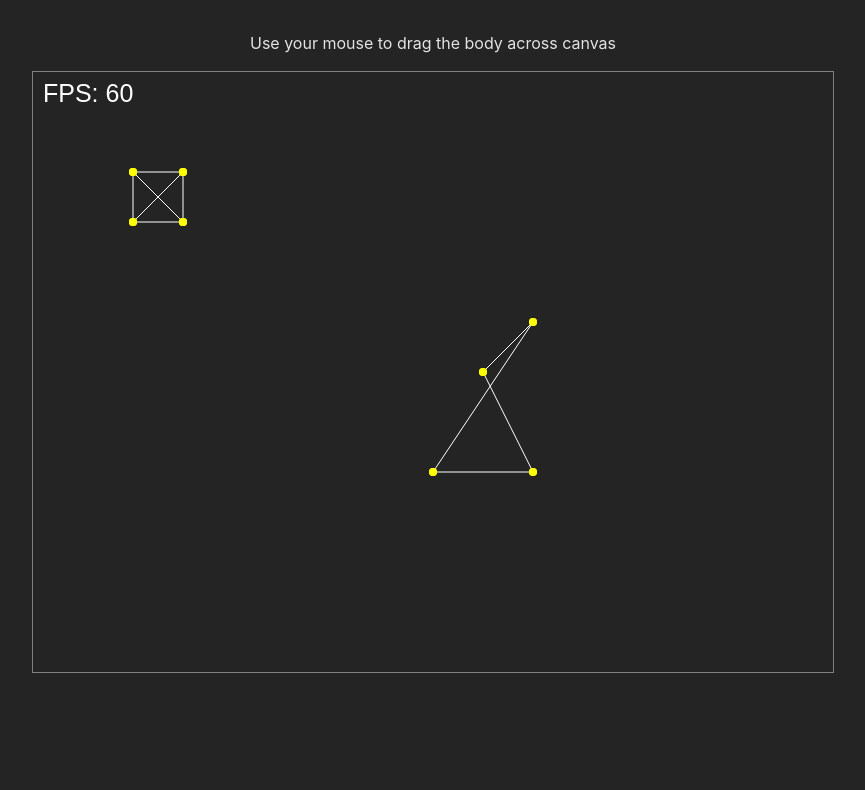
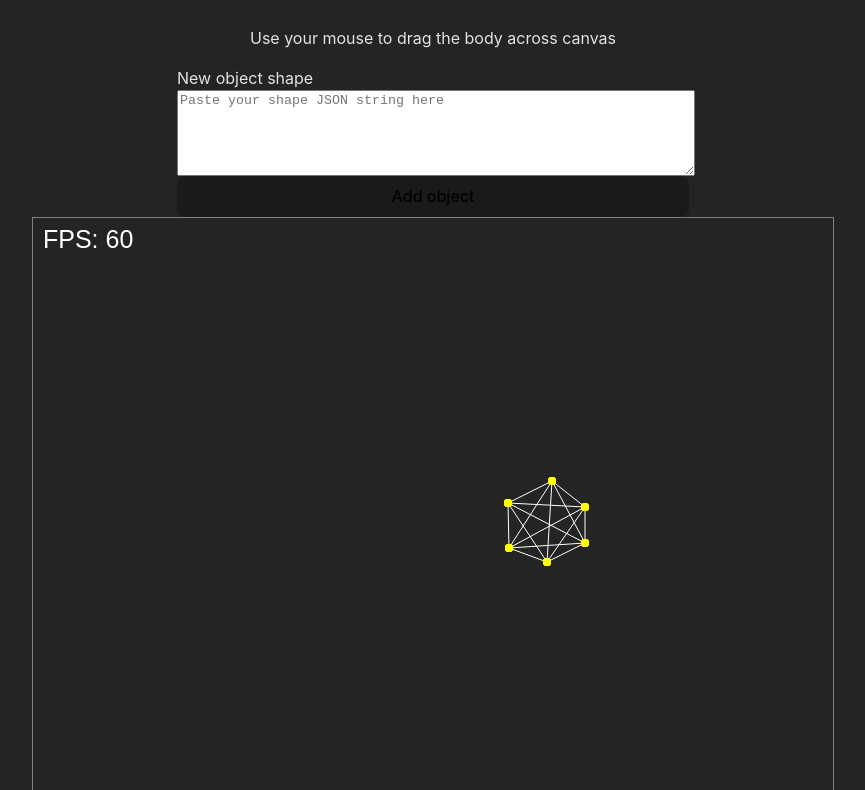
Before and after one commit to datuchela/fizziks-soft-body, a website built with Vite: page index.html in a window 1280 px wide. Shown: the part 115-905 px from the top of the page, without its empty margins (207-1072 px from the left). Before the commit the page ends 800 px from the top, so only its background shows below. Built offline with nearby package versions, Linux system fonts and the light colour scheme.

Commit message:
feat\!: object shape adding from editor

```diff
--- a/index.html
+++ b/index.html
@@ -1,19 +1,27 @@
 <!DOCTYPE html>
 <html lang="en">
+
 <head>
   <meta charset="UTF-8" />
   <link rel="icon" type="image/svg+xml" href="/vite.svg" />
   <meta name="viewport" content="width=device-width, initial-scale=1.0" />
   <title>Fizziks 2.0</title>
 </head>
+
 <body>
   <h1>Interactive Physics Engine</h1>
   <div>
     <p>Use your mouse to drag the body across canvas</p>
+  </div>
+  <div class="shape-input-wrapper">
+    <label for="shape-input">New object shape</label>
+    <textarea id="shape-input" placeholder="Paste your shape JSON string here"></textarea>
+    <button id="shape-add">Add object</button>
   </div>
   <button class="canvas-button">
     <canvas id="physics-canvas"></canvas>
   </button>
   <script type="module" src="/src/main.ts"></script>
 </body>
+
 </html>
--- a/package.json
+++ b/package.json
@@ -11,6 +11,6 @@
   },
   "devDependencies": {
     "typescript": "^5.0.2",
-    "vite": "^4.5.5"
+    "vite": "^7.1.2"
   }
 }
--- a/src/engine/controllers.ts
+++ b/src/engine/controllers.ts
@@ -118,7 +118,7 @@ export type MouseState = {
 export const attachMouseDownListener = (
   canvas: HTMLCanvasElement,
   mouseState: MouseState,
-  softBody: SoftBodyObject
+  softBodies: SoftBodyObject[]
 ) => {
   canvas.addEventListener("mousedown", (e) => {
     mouseState.isMouseDown = true;
@@ -131,6 +131,8 @@ export const attachMouseDownListener = (
 
     let closestDistance: number | undefined;
 
+    for (let j = 0; j < softBodies.length; ++j) {
+      const softBody = softBodies[j];
       for (let i = 0; i < softBody.particles.length; ++i) {
         const currentParticle = softBody.particles[i];
         const currDistance = Vector.subtract(
@@ -140,6 +142,7 @@ export const attachMouseDownListener = (
         if (closestDistance === undefined || currDistance < closestDistance) {
           mouseState.closestParticle = softBody.particles[i];
           closestDistance = currDistance;
+        }
       }
     }
   });
--- a/src/engine/helpers/generateSoftBody.ts
+++ b/src/engine/helpers/generateSoftBody.ts
@@ -1,10 +1,24 @@
 import { Particle } from "../objects/Particle";
 import { SoftBodyObject } from "../objects/SoftBodyObject";
+import { Spring } from "../objects/Spring";
 import { Shape } from "../softBodyShapes";
 
 export const generateSoftBody = (shape: Shape) => {
-  const particles: Particle[] = shape.map(
-    (point) => new Particle({ ...point })
+  const particles: Particle[] = shape.particles.map(
+    (p) => new Particle({ ...p, mass: 10 })
   );
-  return new SoftBodyObject({ particles });
+  const springs: Spring[] = shape.springs.map(
+    (s) => {
+      const p1 = particles.filter(p => p.id === s.p1)[0];
+      const p2 = particles.filter(p => p.id === s.p2)[0];
+      console.log("p1: ", p1);
+      return new Spring({particles: [p1, p2]});
+    }
+  );
+  return new SoftBodyObject({ particles, springs });
 };
+
+export const parseRawJSONSoftBody = (rawShape: string) => {
+  const parsedShape: Shape = JSON.parse(rawShape);
+  return parsedShape;
+}
--- a/src/engine/init.ts
+++ b/src/engine/init.ts
@@ -1,9 +1,7 @@
 import { EngineState } from "./EngineState";
-import { Spring } from "./objects/Spring";
 import { Vector } from "./Vector";
 
-import { generateSoftBody } from "./helpers/generateSoftBody";
-import { square } from "./softBodyShapes";
+import { generateSoftBody, parseRawJSONSoftBody } from "./helpers/generateSoftBody";
 import { SoftBodyObject } from "./objects/SoftBodyObject";
 
 import { DEFAULT_ENGINE_CONFIG } from "./init.constants";
@@ -54,15 +52,10 @@ export const init = ({
     },
   });
 
-  const softBody = generateSoftBody(square);
+  const rawShape = `{"particles":[{"id":"11","x":475,"y":285},{"id":"12","x":519,"y":263},{"id":"13","x":552,"y":289},{"id":"14","x":552,"y":325},{"id":"15","x":514,"y":344},{"id":"16","x":476,"y":330}],"springs":[{"p1":"12","p2":"13"},{"p1":"13","p2":"14"},{"p1":"14","p2":"15"},{"p1":"15","p2":"16"},{"p1":"16","p2":"11"},{"p1":"11","p2":"12"},{"p1":"15","p2":"12"},{"p1":"15","p2":"13"},{"p1":"15","p2":"11"},{"p1":"16","p2":"14"},{"p1":"16","p2":"13"},{"p1":"16","p2":"12"},{"p1":"11","p2":"13"},{"p1":"11","p2":"14"},{"p1":"12","p2":"14"}]}`
 
-  // add inside bonds
-  softBody.springs.push(
-    new Spring({ particles: [softBody.particles[0], softBody.particles[2]] })
-  );
-  softBody.springs.push(
-    new Spring({ particles: [softBody.particles[1], softBody.particles[3]] })
-  );
+  const shape = parseRawJSONSoftBody(rawShape);
+  const softBody = generateSoftBody(shape);
 
   engineState.addObject(softBody);
 
@@ -72,7 +65,7 @@ export const init = ({
     closestParticle: null,
   };
 
-  attachMouseDownListener(canvas, mouseState, softBody);
+  attachMouseDownListener(canvas, mouseState, engineState.objects);
   attachMouseUpListener(mouseState);
   attachMouseMoveListener(canvas, mouseState);
 
--- a/src/engine/objects/Particle.ts
+++ b/src/engine/objects/Particle.ts
@@ -4,6 +4,7 @@ const COLLIDING_COLOR = "red";
 const NOT_COLLIDING_COLOR = "yellow";
 
 export interface Particle {
+  id: string;
   name: string | undefined;
   p: Vector;
   v: Vector;
@@ -16,6 +17,7 @@ export interface Particle {
 }
 
 export interface ParticleConstructorProps {
+  id: string;
   name?: string;
   mass: number;
   radius?: number;
@@ -26,7 +28,8 @@ export interface ParticleConstructorProps {
 }
 
 export class Particle {
-  constructor({ name, x, y, v, f, mass, radius }: ParticleConstructorProps) {
+  constructor({ id, name, x, y, v, f, mass, radius }: ParticleConstructorProps) {
+    this.id = id;
     this.name = name;
     this.radius = radius ?? 4;
     this.mass = mass;
--- a/src/engine/objects/SoftBodyObject.ts
+++ b/src/engine/objects/SoftBodyObject.ts
@@ -10,12 +10,13 @@ export interface SoftBodyObject {
 
 export interface PhysicsObjectConstructorProps {
   particles: Particle[];
+  springs: Spring[];
 }
 
 export class SoftBodyObject {
-  constructor({ particles }: PhysicsObjectConstructorProps) {
+  constructor({ particles, springs }: PhysicsObjectConstructorProps) {
     this.particles = particles;
-    this.springs = SoftBodyObject.generateBonds(particles);
+    this.springs = springs;
   }
 
   get boundingRect() {
@@ -93,12 +94,4 @@ export class SoftBodyObject {
       return [particle.p, nextParticle.p];
     });
   };
-
-  static generateBonds = (particles: Particle[]): Spring[] => {
-    return particles.map((particle, index) => {
-      const nextIndex = index !== particles.length - 1 ? index + 1 : 0;
-      const nextParticle = particles[nextIndex];
-      return new Spring({ particles: [particle, nextParticle] });
-    });
-  };
 }
--- a/src/engine/objects/Spring.ts
+++ b/src/engine/objects/Spring.ts
@@ -27,6 +27,8 @@ export class Spring {
     dampening,
   }: SpringConstructorProps) {
     this.particles = particles;
+
+    console.log(this.particles);
 
     this.restLength =
       restLength ??
--- a/src/engine/softBodyShapes.ts
+++ b/src/engine/softBodyShapes.ts
@@ -1,20 +1,31 @@
 export type Shape = {
-  x: number;
-  y: number;
-  mass: number;
-  additionalBonds?: number[];
-}[];
+  particles: {
+    id: string;
+    x: number;
+    y: number;
+    mass?: number;
+  }[];
+  springs: {
+    p1: string;
+    p2: string;
+  }[];
+};
 
-export const square: Shape = [
-  { x: 100, y: 100, mass: 10 },
-  { x: 150, y: 100, mass: 10 },
-  { x: 150, y: 150, mass: 10 },
-  { x: 100, y: 150, mass: 10 },
-];
+export const square: Shape = {
+  particles: [
+    { id: "1", x: 443, y: 193 },
+    { id: "2", x: 478, y: 193 },
+    { id: "3", x: 479, y: 222 },
+    { id: "4", x: 444, y: 223 }
+  ],
+  springs:[
+    { p1: "1", p2: "2" },
+    { p1: "2", p2: "3" },
+    { p1: "3", p2: "4" },
+    { p1: "4", p2: "1" }
+  ]
+};
 
-export const softBodyShape2: Shape = [
-  { x: 400, y: 400, mass: 10 },
-  { x: 500, y: 400, mass: 10 },
-  { x: 450, y: 300, mass: 10 },
-  { x: 500, y: 250, mass: 10 },
-];
+/*
+ {"particles":[{"id":"1","x":376,"y":171},{"id":"2","x":609,"y":178},{"id":"3","x":626,"y":287},{"id":"4","x":530,"y":345},{"id":"5","x":368,"y":347},{"id":"6","x":323,"y":294},{"id":"7","x":297,"y":193}],"springs":[{"p1":"1","p2":"2"},{"p1":"2","p2":"3"},{"p1":"3","p2":"4"},{"p1":"4","p2":"5"},{"p1":"5","p2":"6"},{"p1":"6","p2":"7"},{"p1":"7","p2":"1"},{"p1":"3","p2":"1"},{"p1":"6","p2":"2"},{"p1":"4","p2":"1"},{"p1":"5","p2":"2"},{"p1":"4","p2":"7"}]}
+ */
--- a/src/main.ts
+++ b/src/main.ts
@@ -1,13 +1,18 @@
 import { init } from "./engine/init";
 import { engineConfig } from "./engine.config";
 import "./style.css";
-import { generateSoftBody } from "./engine/helpers/generateSoftBody";
-import { softBodyShape2 } from "./engine/softBodyShapes";
+import { generateSoftBody, parseRawJSONSoftBody } from "./engine/helpers/generateSoftBody";
 
 const CANVAS_WIDTH = 800;
 const CANVAS_HEIGHT = 600;
 
-const canvas = document.getElementById("physics-canvas") as HTMLCanvasElement;
+const shapeTextArea = document.getElementById("shape-input") as HTMLTextAreaElement | null;
+const shapeAddBtn = document.getElementById("shape-add") as HTMLButtonElement | null;
+if(!shapeTextArea) throw new Error("Couldn't find shapeTextArea");
+if(!shapeAddBtn) throw new Error("Couldn't find shapeAddBtn");
+
+const canvas = document.getElementById("physics-canvas") as HTMLCanvasElement | null;
+if(!canvas) throw new Error("Couldn't find physics-canvas");
 canvas.width = CANVAS_WIDTH;
 canvas.height = CANVAS_HEIGHT;
 
@@ -16,6 +21,9 @@ if (!ctx) throw new Error("Couldn't get context of a canvas");
 
 const { addObject } = init({ canvas, ctx, engineConfig });
 
-const softBody2 = generateSoftBody(softBodyShape2);
-
-addObject(softBody2);
+shapeAddBtn.addEventListener("click", () => {
+  const rawShape = shapeTextArea.value;
+  const parsedShape = parseRawJSONSoftBody(rawShape);
+  const softBody = generateSoftBody(parsedShape);
+  addObject(softBody);
+});
--- a/src/style.css
+++ b/src/style.css
@@ -19,6 +19,7 @@ a {
   color: #646cff;
   text-decoration: inherit;
 }
+
 a:hover {
   color: #535bf2;
 }
@@ -50,9 +51,11 @@ h1 {
   will-change: filter;
   transition: filter 300ms;
 }
+
 .logo:hover {
   filter: drop-shadow(0 0 2em #646cffaa);
 }
+
 .logo.vanilla:hover {
   filter: drop-shadow(0 0 2em #3178c6aa);
 }
@@ -76,9 +79,11 @@ button {
   cursor: pointer;
   transition: border-color 0.25s;
 }
+
 button:hover {
   border-color: #646cff;
 }
+
 button:focus,
 button:focus-visible {
   outline: 4px auto -webkit-focus-ring-color;
@@ -88,6 +93,17 @@ body {
   display: flex;
   align-items: center;
   justify-content: center;
+}
+
+.shape-input-wrapper {
+  display: flex;
+  flex-direction: column;
+  width: 40%;
+}
+
+#shape-input {
+  width: 100%;
+  height: 10ch;
 }
 
 #physics-canvas {
```
Also changed, not shown: 1 other file. Lines whose indentation alone changed are shown as unchanged.
